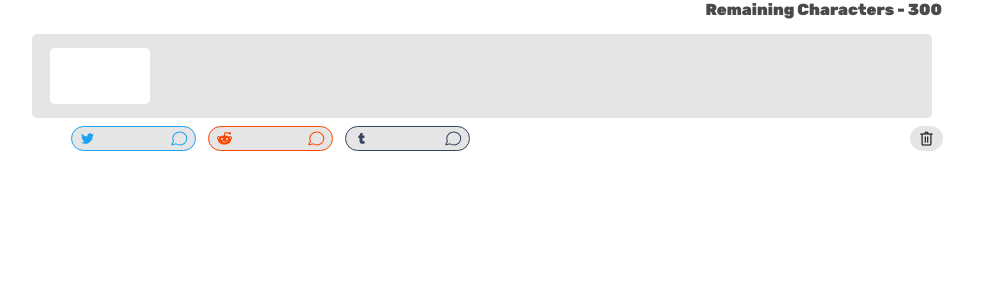
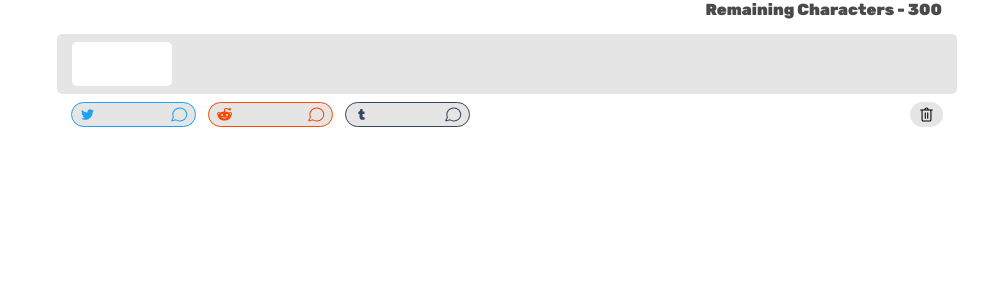
Before and after one commit to EvanBacon2/Artpostr, a React (Create React App) app: page / in a window 1280 px wide. Shown: the top 300 px of the page, without its empty margins (133-1121 px from the left). Built offline with nearby package versions, Linux system fonts and the light colour scheme.

Commit message:
updates to TagInput, pasted text will have newlines removed, fixed small sizing/alignment issues with UI

```diff
--- a/src/css/InputField.css
+++ b/src/css/InputField.css
@@ -37,7 +37,7 @@
     min-width: calc(10em / var(--tag-scale));
     max-width: calc(86.4em / var(--tag-scale));
     border-radius: calc(.5em / var(--tag-scale));
-    padding: calc(1.4em / var(--tag-scale)) calc(1.8em / var(--tag-scale));
+    padding: calc(.8em / var(--tag-scale)) calc(.8em / var(--tag-scale));
     background-color: white;
 
     text-align: start;
@@ -47,7 +47,8 @@
     background-color: var(--light-gray);
     box-sizing: border-box;
     width: 90em;
-    padding: 1.4em 1.8em;
+    margin: auto;
+    padding: .8em 1.5em;
 
     border-radius: .5em;
 
--- a/src/js/TagInput.js
+++ b/src/js/TagInput.js
@@ -5,20 +5,28 @@ import "../css/InputField.css"
 const TagInput = ({ tagKey, onSubmit }) => {
     const span = useRef()
 
-    const onS = () => {
+    const handleBlur = () => {
         onSubmit(tagKey, span.current.textContent)
     }
 
-    const onKD = (e) => {
+    const handleKeyDown = (e) => {
         if (e.key == 'Enter') {
             e.preventDefault()
-            onS()
+            handleBlur()
             span.current.blur()
         }
     }
 
+    const handlePaste = (e) => {
+        e.preventDefault()
+        let text = e.clipboardData.getData('text')
+        text = text.replaceAll(/(\r\n|\n|\r)/gm, '')
+        span.current.textContent = text
+    }
+
     return (
-        <span className="input-field tag" ref={span} contentEditable="true" onBlur={onS} onKeyDown={onKD}></span>
+        <span className="input-field tag" ref={span} contentEditable="true"
+            onBlur={handleBlur} onKeyDown={handleKeyDown} onPaste={handlePaste}></span>
     );
 }
 
```
